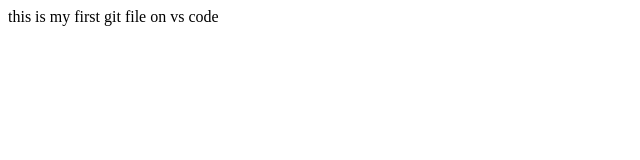
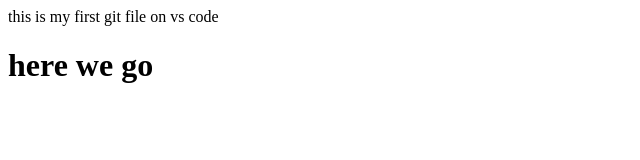
Before and after one commit to MwangiN/pythonapps, a plain HTML site: page home.html in a window 1280 px wide. Shown: the whole page, without its empty margins (0-640 px from the left). Drawn offline with Linux system fonts and the light colour scheme.

Commit message:
Update home.html

```diff
--- a/home.html
+++ b/home.html
@@ -1,4 +1,5 @@
 <!DOCTYPE html>
 <title>Git web test</title>
 <body>this is my first git file on vs code</body>
+<h1>here we go</h1>
 </html>
```
